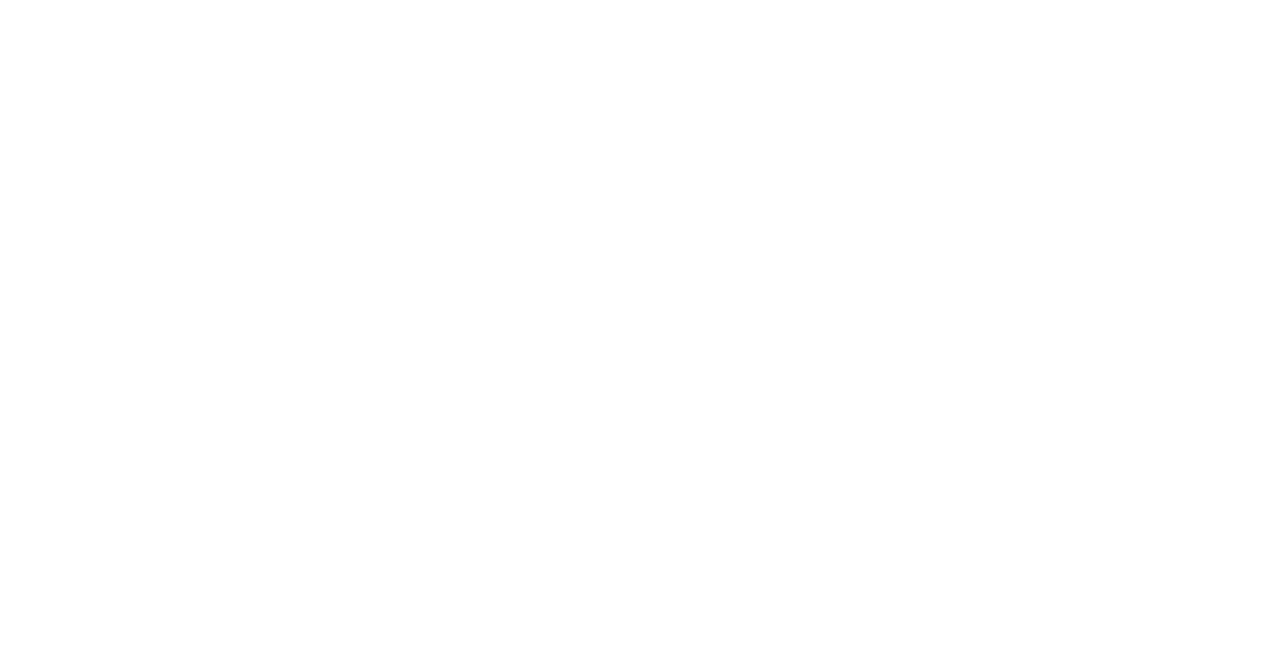
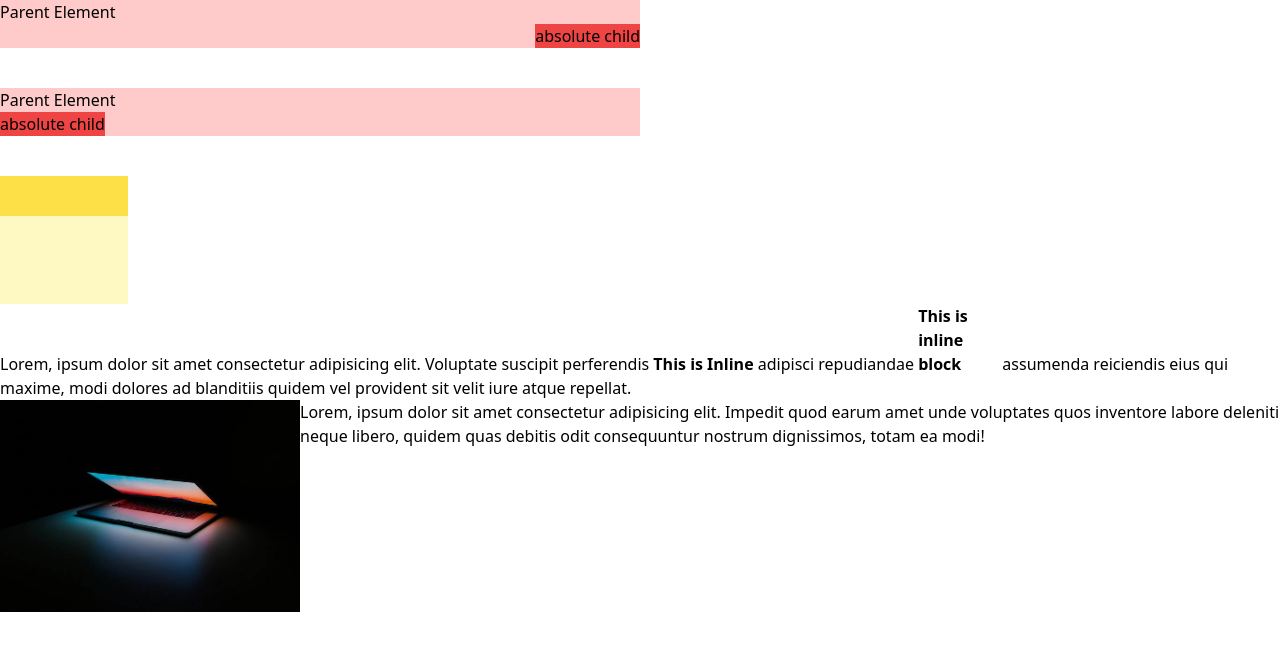
Before and after one commit to kousikgvs/tailwind-learner, a plain HTML site: page 06-layout-position/index.html in a window 1280 px wide. Drawn offline with nearby package versions, Linux system fonts and the light colour scheme.

Commit message:
Done with Layout and Positons

```diff
--- a/06-layout-position/index.html
+++ b/06-layout-position/index.html
@@ -9,28 +9,47 @@
   </head>
   <body>
     <!-- Positioning -->
+    <!-- absolute means styling with respect to the Parent -->
+     <div class="relative h-12 bg-red-200 w-1/2">
+      <p>Parent Element</p>
+      <div class="absolute bottom-0 right-0 bg-red-500">
+        <p>absolute child</p>
+      </div>
+     </div>
 
-    <!-- Top left corner -->
+     <div class="bg-white w-full h-10"></div>
 
-    <!-- Top right corner -->
+    <!-- bottom left corner -->
+    <div class="relative h-12 bg-red-200 w-1/2">
+      <p>Parent Element</p>
+      <div class="absolute bottom-0 left-0 bg-red-500">
+        <p>absolute child</p>
+      </div>
+     </div>
 
-    <!-- Bottom left corner -->
-
-    <!-- Bottom right corner -->
+     <div class="bg-white w-full h-10"></div>
 
     <!-- Span top edge -->
-
-    <!-- Span left edge -->
-
-    <!-- Span right edge -->
-
-    <!-- Span bottom edge -->
+    <!-- inset-x-0 → Sets left and right (inset-x) to 0, making the <div> stretch across the full width of the parent. -->
+    <div class="relative h-32 w-32 bg-yellow-100">
+      <!-- <p>Parent Element</p> -->
+      <div class="absolute inset-x-0 top-0 h-10 bg-yellow-300"></div>
+      <!-- <p>absolute child</p> -->
+      </div>
+     </div>
 
     <!-- Display Classes -->
+     <div>
+      Lorem, ipsum dolor sit amet consectetur adipisicing elit. Voluptate suscipit perferendis <span class="inline font-bold w-40">This is Inline</span> adipisci repudiandae <span class="inline-block font-bold w-20">This is inline block</span>  assumenda reiciendis eius qui maxime, modi dolores ad blanditiis quidem vel provident sit velit iure atque repellat.
+     </div>
 
     <!-- Z-Index -->
 
     <!-- Floats -->
+     <img src="../assets/img/img1.jpg" width="300" class="float-left"/>
+     <p>
+      Lorem, ipsum dolor sit amet consectetur adipisicing elit. Impedit quod earum amet unde voluptates quos inventore labore deleniti neque libero, quidem quas debitis odit consequuntur nostrum dignissimos, totam ea modi!
+     </p>
   </body>
 </html>
 
```
